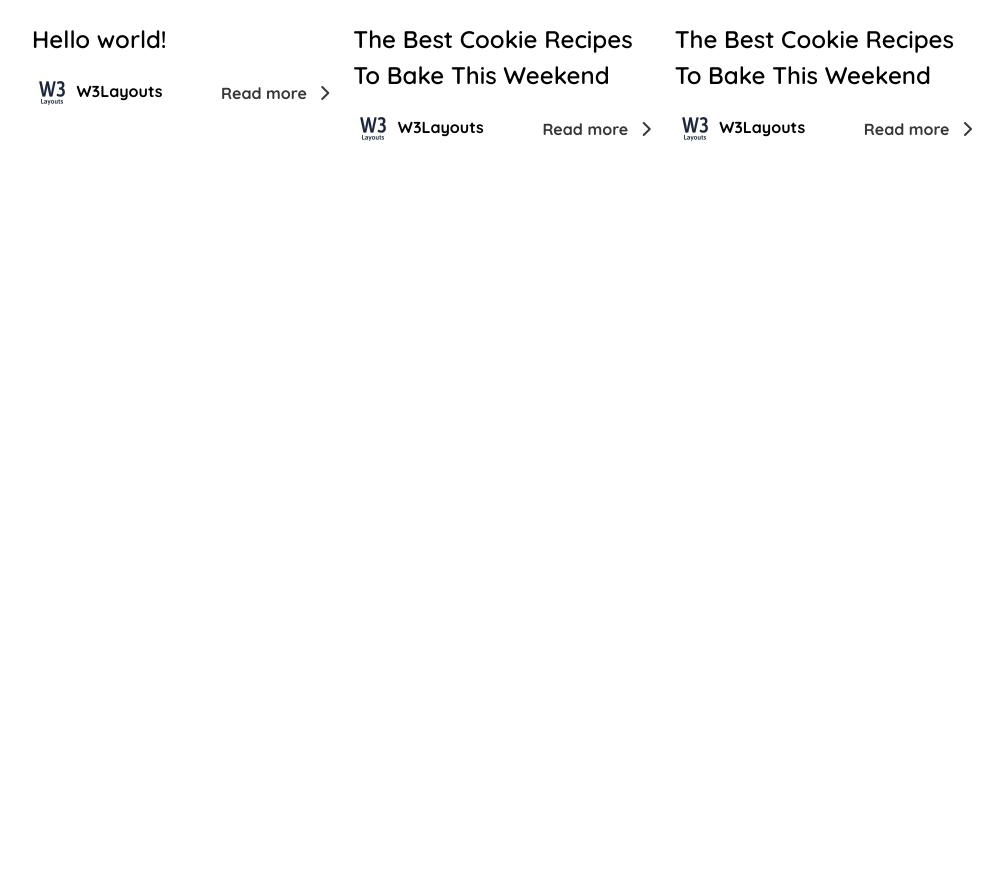
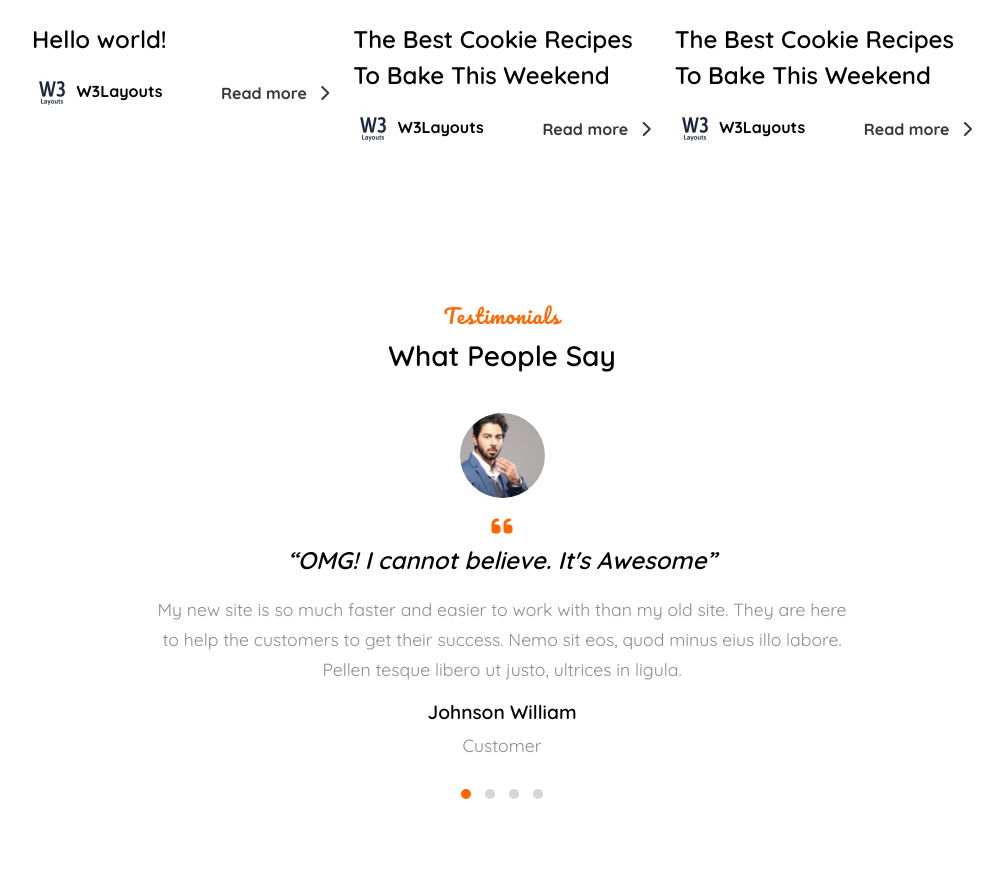
Before and after one commit to DuyKhanh202/Capstone, a plain HTML site: page Home.html in a window 1280 px wide. Shown: the part 2926-3800 px from the top of the page, without its empty margins (138-1141 px from the left). Before the commit the page ends 3179 px from the top, so only its background shows below. Drawn offline with nearby package versions, Linux system fonts and the light colour scheme.

Commit message:
update testimonials + thư viện owl

```diff
--- a/Css/Style.css
+++ b/Css/Style.css
@@ -445,7 +445,58 @@ header#site-header {
 
  /* POSTS */
 
+ /* TESTIMONIALS */
+
+ .testimonials .testimonial__content {
+  max-width: 700px;
+ }
+
+ .testimonials .testimonial__content img {
+  display: block;
+  width: 85px;
+  height: 85px;
+  overflow: hidden;
+  border-radius: 50%;
+ }
+
+ .testimonial__content i {
+  font-size: 1.5rem;
+  color: #ff6600;
+ }
+
+ .testimonial__content blockquote q {
+  font-size: 1.5rem;
+ }
+
+ .testimonial__content p {
+  font-size: 1.1rem;
+  color: rgb(136, 140, 148);
+ }
+
+ .testimonial__content .testimonial__top p {
+  line-height: 1.9rem;
+ }
+
+ .testimonial__content .testimonial__bottom h4 {
+  font-size: 1.2rem;
+  font-weight: 600;
+ }
+
+ .owl-theme .owl-dots button.owl-dot.active span,
+ .owl-theme .owl-dots button.owl-dot:hover span {
+  background-color: #ff6600;
+ }
+
+ /* TESTIMONIALS */
+
  /* ****** RESPONSIVE *****  */
+ @media screen and (max-width: 675px) {
+  /* TESTIMONIALS */
+  .testimonial__content blockquote q {
+    font-size: 1.3rem;
+   }
+ }
+
  @media screen and (max-width: 800px) {
 
   /* CATEGORIES */
--- /dev/null
+++ b/Css/owl.theme.default.min.css
@@ -0,0 +1,6 @@
+/**
+ * Owl Carousel v2.3.4
+ * Copyright 2013-2018 David Deutsch
+ * Licensed under: SEE LICENSE IN https://github.com/OwlCarousel2/OwlCarousel2/blob/master/LICENSE
+ */
+.owl-theme .owl-dots,.owl-theme .owl-nav{text-align:center;-webkit-tap-highlight-color:transparent}.owl-theme .owl-nav{margin-top:10px}.owl-theme .owl-nav [class*=owl-]{color:#FFF;font-size:14px;margin:5px;padding:4px 7px;background:#D6D6D6;display:inline-block;cursor:pointer;border-radius:3px}.owl-theme .owl-nav [class*=owl-]:hover{background:#869791;color:#FFF;text-decoration:none}.owl-theme .owl-nav .disabled{opacity:.5;cursor:default}.owl-theme .owl-nav.disabled+.owl-dots{margin-top:10px}.owl-theme .owl-dots .owl-dot{display:inline-block;zoom:1}.owl-theme .owl-dots .owl-dot span{width:10px;height:10px;margin:5px 7px;background:#D6D6D6;display:block;-webkit-backface-visibility:visible;transition:opacity .2s ease;border-radius:30px}.owl-theme .owl-dots .owl-dot.active span,.owl-theme .owl-dots .owl-dot:hover span{background:#869791}
--- a/Home.html
+++ b/Home.html
@@ -33,6 +33,10 @@
 
   <!-- Font Awesome -->
   <link rel="stylesheet" href="https://cdnjs.cloudflare.com/ajax/libs/font-awesome/6.4.0/css/all.min.css" integrity="sha512-iecdLmaskl7CVkqkXNQ/ZH/XLlvWZOJyj7Yy7tcenmpD1ypASozpmT/E0iPtmFIB46ZmdtAc9eNBvH0H/ZpiBw==" crossorigin="anonymous" referrerpolicy="no-referrer" />
+
+  <!-- Thư viện Owl -->
+  <link rel="stylesheet" href="./Css/owl.carousel.min.css">
+  <link rel="stylesheet" href="./Css/owl.theme.default.min.css">
 
   <!-- my Css -->
   <link rel="stylesheet" href="./Css/Style.css">
@@ -374,6 +378,87 @@
         </div>
       </section>
 
+      <!-- TESTIMONIALS -->
+      <section class="testimonials py-5">
+        <div class="container">
+          <div class="testimonials__title text-center">
+            <h4 class="title_theme">Testimonials</h4>
+            <h3 class="title_below_theme">What People Say</h3>
+          </div>
+          <div class="owl-carousel owl-theme owl-loaded owl-drag text-center py-3">
+            <div class="item">
+              <div class="testimonial__content mx-auto">
+                <div class="testimonial__top pt-3">
+                  <img src="./img/crs1.jpg" class="mx-auto" alt="testimonial1">
+                  <i class="fa-solid fa-quote-left pt-3 pb-1"></i>
+                  <blockquote><q class="fw-semibold fst-italic">OMG! I cannot believe. It's Awesome</q></blockquote>
+                  <p>My new site is so much faster and easier to work with than my old site. They are here to
+                    help the customers to get their success. Nemo sit eos, quod minus eius illo labore.
+                    Pellen tesque libero ut justo, ultrices in ligula.</p>
+                </div>
+                <div class="testimonial__bottom mt-3">
+                  <h4>Johnson William</h4>
+                  <p>Customer</p>
+                </div>
+              </div>
+            </div>
+            <div class="item">
+              <div class="testimonial__content mx-auto">
+                <div class="testimonial__top pt-3">
+                  <img src="./img/crs2.jpg" class="mx-auto" alt="testimonial1">
+                  <i class="fa-solid fa-quote-left pt-3 pb-1"></i>
+                  <blockquote><q class="fw-semibold fst-italic">OMG! I cannot believe. It's Awesome</q></blockquote>
+                  <p>My new site is so much faster and easier to work with than my old site. They are here to
+                    help the customers to get their success. Nemo sit eos, quod minus eius illo labore.
+                    Pellen tesque libero ut justo, ultrices in ligula.</p>
+                </div>
+                <div class="testimonial__bottom mt-3">
+                  <h4>Alexander Sakura</h4>
+                  <p>Customer</p>
+                </div>
+              </div>
+            </div>
+            <div class="item">
+              <div class="testimonial__content mx-auto">
+                <div class="testimonial__top pt-3">
+                  <img src="./img/crs3.jpg" class="mx-auto" alt="testimonial1">
+                  <i class="fa-solid fa-quote-left pt-3 pb-1"></i>
+                  <blockquote><q class="fw-semibold fst-italic">OMG! I cannot believe. It's Awesome</q></blockquote>
+                  <p>My new site is so much faster and easier to work with than my old site. They are here to
+                    help the customers to get their success. Nemo sit eos, quod minus eius illo labore.
+                    Pellen tesque libero ut justo, ultrices in ligula.</p>
+                </div>
+                <div class="testimonial__bottom mt-3">
+                  <h4>John Wilson</h4>
+                  <p>Customer</p>
+                </div>
+              </div>
+            </div>
+            <div class="item">
+              <div class="testimonial__content mx-auto">
+                <div class="testimonial__top pt-3">
+                  <img src="./img/crs2.jpg" class="mx-auto" alt="testimonial1">
+                  <i class="fa-solid fa-quote-left pt-3 pb-1"></i>
+                  <blockquote><q class="fw-semibold fst-italic">OMG! I cannot believe. It's Awesome</q></blockquote>
+                  <p>My new site is so much faster and easier to work with than my old site. They are here to
+                    help the customers to get their success. Nemo sit eos, quod minus eius illo labore.
+                    Pellen tesque libero ut justo, ultrices in ligula.</p>
+                </div>
+                <div class="testimonial__bottom mt-3">
+                  <h4>Julia Sakura</h4>
+                  <p>Customer</p>
+                </div>
+              </div>
+            </div>
+          </div>
+        </div>
+      </section>
+
+    <!-- JQUERY  -->
+    <script src="https://code.jquery.com/jquery-2.2.4.js" integrity="sha256-iT6Q9iMJYuQiMWNd9lDyBUStIq/8PuOW33aOqmvFpqI=" crossorigin="anonymous"></script>
+    <!-- THƯ VIỆN OWL -->
+    <script src="./owl.carousel.min.js"></script>
+
     <script src="./index.js"></script>
   </body>
 </html>
--- a/index.js
+++ b/index.js
@@ -21,3 +21,24 @@ document.getElementById("switchButton").onclick = function () {
   function closeOverlay() {
     document.getElementById("overlay").classList.toggle("open");
   }
+
+  //OWL CAROUSEL
+  $('.owl-carousel').owlCarousel({
+    loop:true,
+    margin:10,
+    responsiveClass:true,
+    responsive:{
+        0:{
+            items:1,
+            nav:false
+        },
+        600:{
+            items:1,
+            nav:false
+        },
+        1000:{
+            items:1,
+            nav:false
+        }
+    }
+})
```
Also changed, not shown: Css/owl.carousel.min.css (added), owl.carousel.min.js (added).
